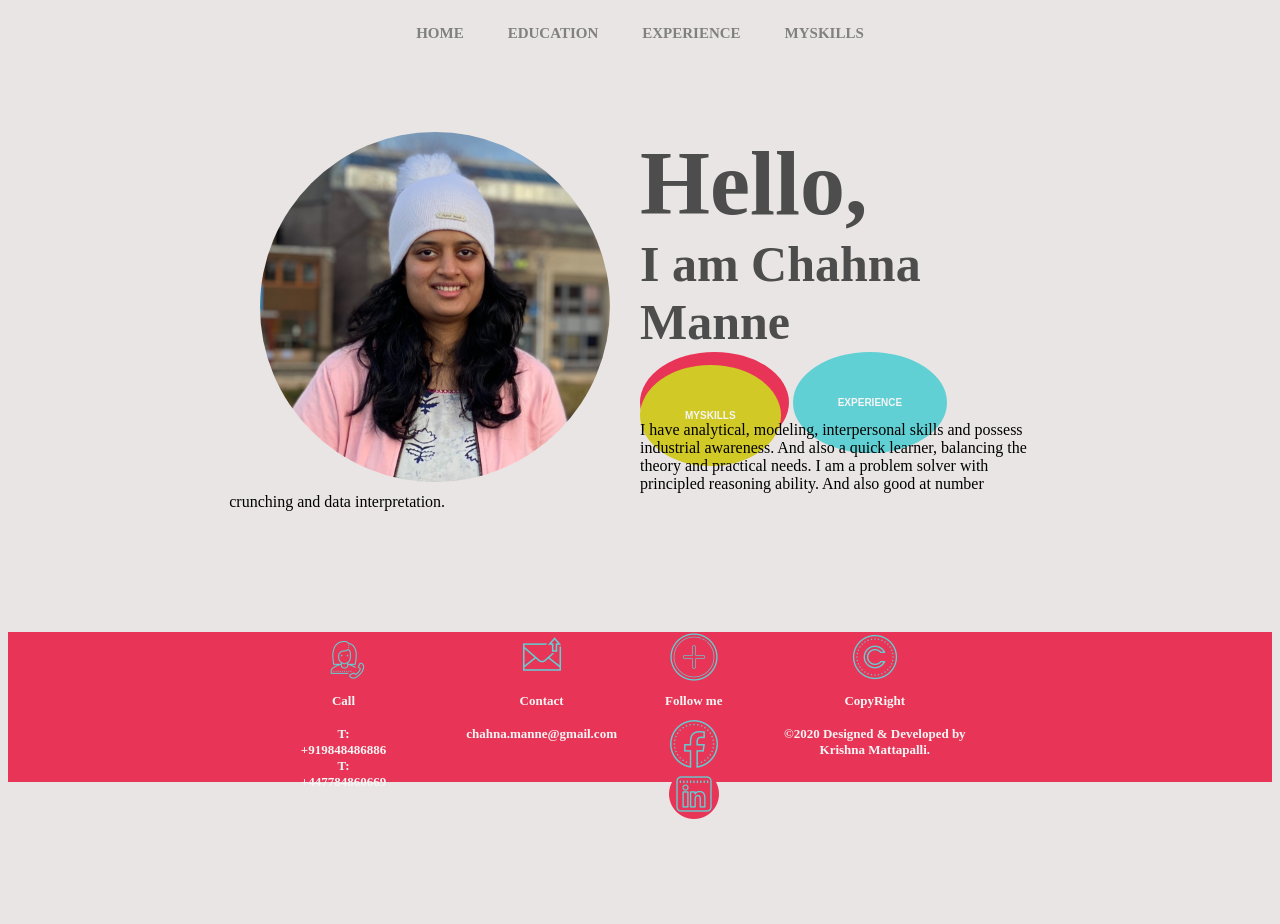
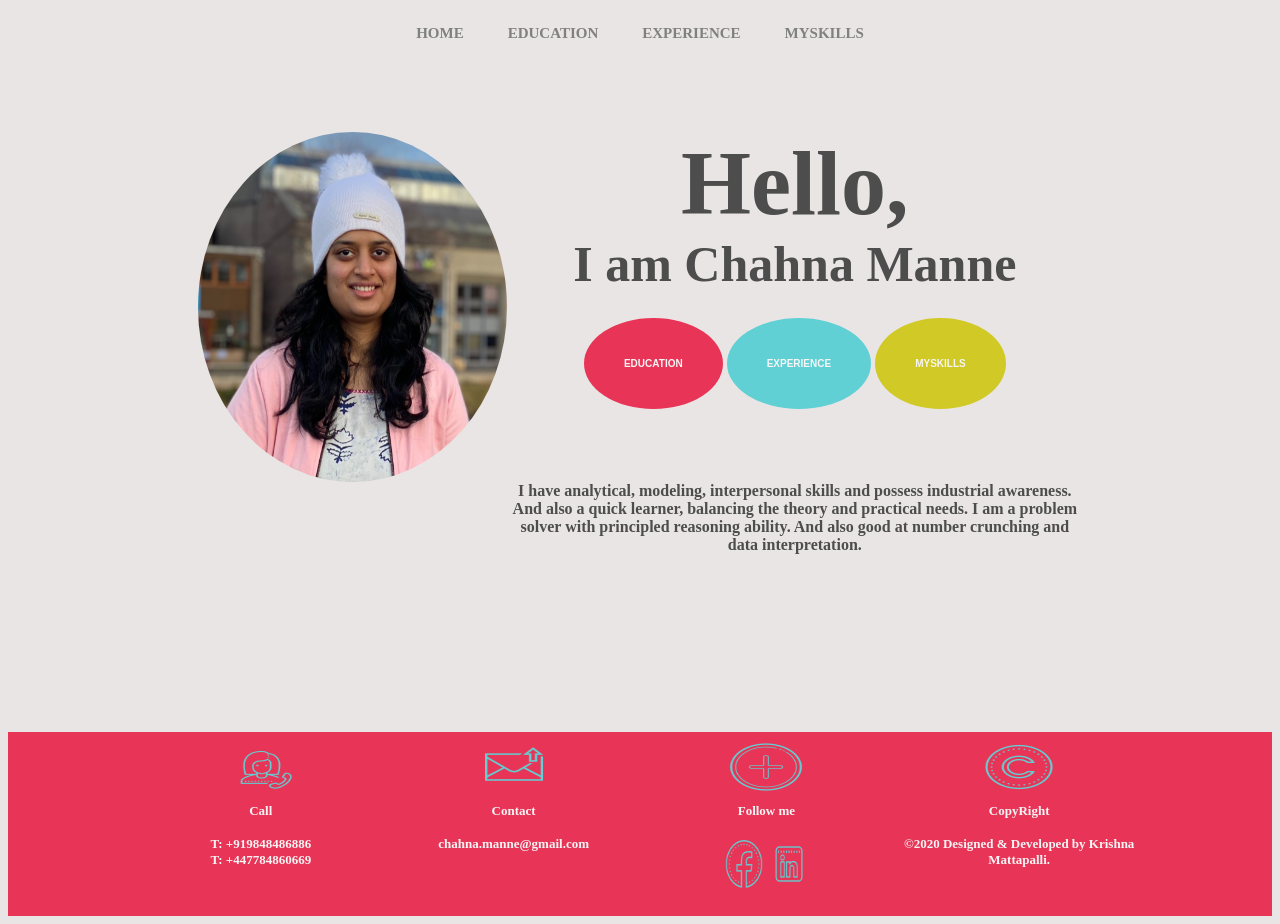
Before and after one commit to chahnamanne/chahnamanne.github.io, a plain HTML site: page index.html in a window 1280 px wide. Shown: the part 220-1144 px from the top of the page. Before the commit the page ends 1042 px from the top, so only its background shows below. Drawn offline with Linux system fonts and the light colour scheme.

Commit message:
Update cv.css

```diff
--- a/cv.css
+++ b/cv.css
@@ -40,45 +40,57 @@
 
 .full{
   padding-top: 90px;
-height: 500px;
+  height: 600px;
   margin-right: auto;
   margin-left: auto;
-width: 65%;
-/* background-color: #d1c925; */
+  width: 70%;
 }
 
 .main {
   float: left;
   box-sizing: border-box;
-  width:50%;
+  width:65%;
+  height: 300px;
+  margin-bottom: 50px;
 }
 
 .side{
   float: left;
   box-sizing: border-box;
-  width: 50%;
+  width: 35%;
+  height: 500px;
+}
+
+.colors{
+  margin-left: auto;
+  margin-right: auto;
+  width: 100%;
+  text-align: center;
 }
 
 .side img{
-  width: 350px;
+  margin-left: auto;
+  margin-right: auto;
+  width: 100%;
   height: 350px;
   border-radius: 50%;
   display: block;
-  margin-left: auto;
-  margin-right: auto;
-  /* margin-top: 30px; */
 }
 
 .main li{
   display: inline;
   text-decoration: none;
   word-spacing: 60px;
+  margin-left: auto;
+  margin-right: auto;
+  text-align: center;
+  width:100%;
 }
 
 .main h1{
   margin-top: 0px;
   font-size: 90px;
-    text-align: left;
+  text-align: center;
   color: #4d4d4d;
   margin-bottom: 0px;
 }
@@ -86,19 +98,23 @@ width: 65%;
 .main h2{
   margin-top: 0px;
   font-size: 50px;
-  text-align: left;
+  text-align: center;
   color: #4d4d4d;
+  margin-bottom: 60px;
 }
 
 .main a{
   text-decoration: none;
-  /* background-color:#e83557; */
   border-radius: 50%;
-  padding: 45px;
+  padding: 40px;
   font-size:10px ;
   color: whitesmoke;
   font-weight: bold;
   font-family: Arial, Helvetica, sans-serif;
+  margin-left: auto;
+  margin-right: auto;
+  width: 100%;
+  text-align: center;
 }
 
 .c1{
@@ -118,22 +134,25 @@ width: 65%;
   color: black;
 }
 
-.main p{
-  padding-top: 50px;
+main p{
   color: #4d4d4d;
+  text-align: center;
+  font-weight: bold;
 }
 
 /* -------------------------------- */
 
 footer{
-  height: 150px;
   background-color:#e83557;
 }
 
 .soc img{
   height: 50px;
-  width: 50px;
   color: whitesmoke;
+  margin-left: auto;
+  margin-right: auto;
+  width: 30%;
+  padding-top: 10px;
 }
 
 .soc h2, h4{
@@ -145,18 +164,47 @@ footer{
   display: flex;
   margin-left: auto;
   margin-right: auto;
-  width: 60%;
+  width: 80%;
   text-align: center;
-
+  padding-bottom: 20px;
 }
 .grid-item {
   font-size: 30px;
   text-align: center;
-  padding-left: 40px;
-  padding-right: 40px;
+  margin-left: auto;
+  margin-right: auto;
+  width: 100%;
 }
 
 .grid-item a{
   color: whitesmoke;
   text-decoration: none;
 }
+
+.grid-item a:hover {
+  opacity: 0.5;
+  color:#61d0d4;
+}
+
+.grid-item3 {
+  font-size: 30px;
+  text-align: center;
+  margin-left: auto;
+  margin-right: auto;
+  width: 100%;
+}
+
+.grid-item3 a{
+  color: whitesmoke;
+  text-decoration: none;
+}
+
+.grid-item3 a img{
+  margin-left: auto;
+  margin-right: auto;
+  width: 15%;
+}
+.grid-item3 a:hover {
+  opacity: 0.5;
+  color:#61d0d4;
+}
```
Lines whose indentation alone changed are shown as unchanged.
